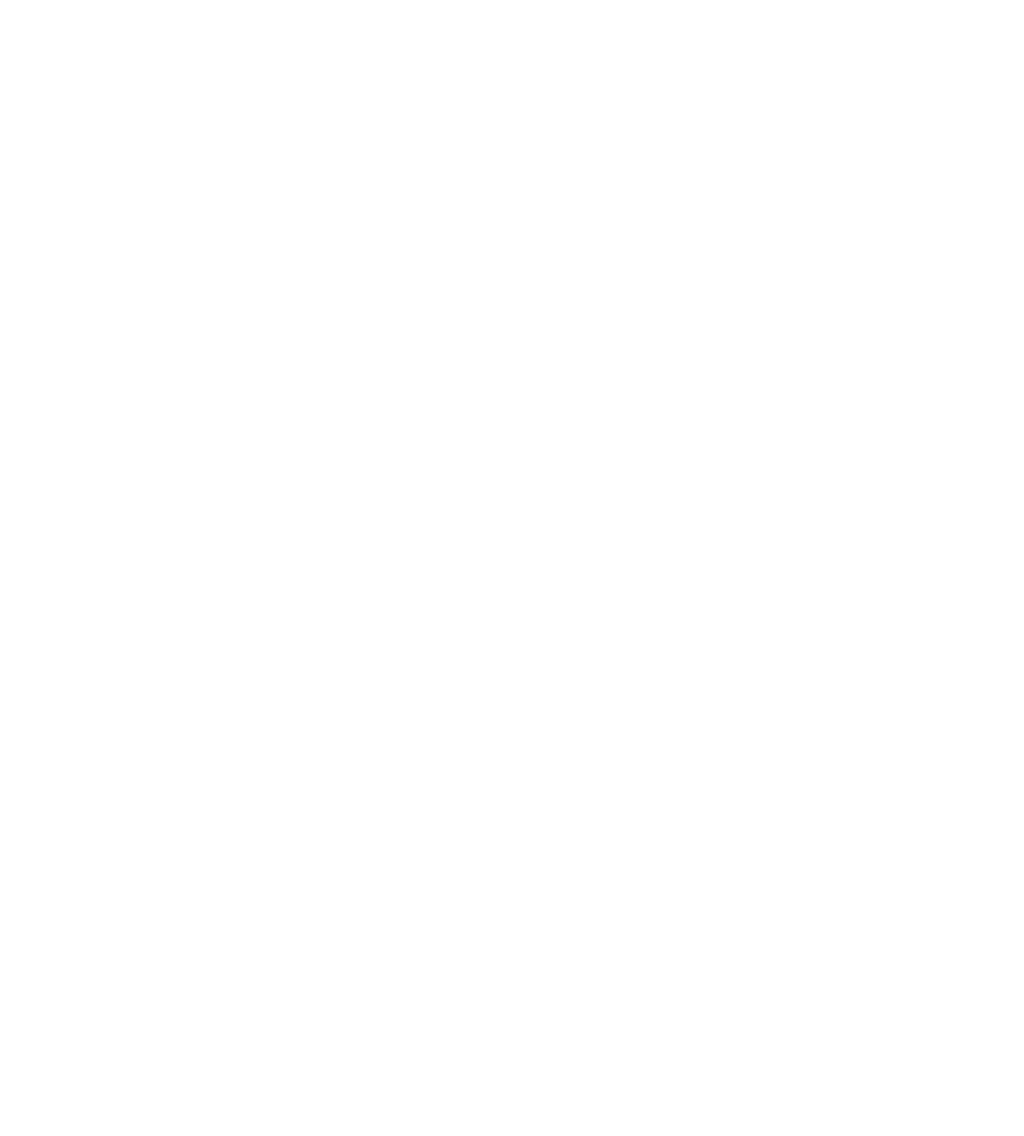
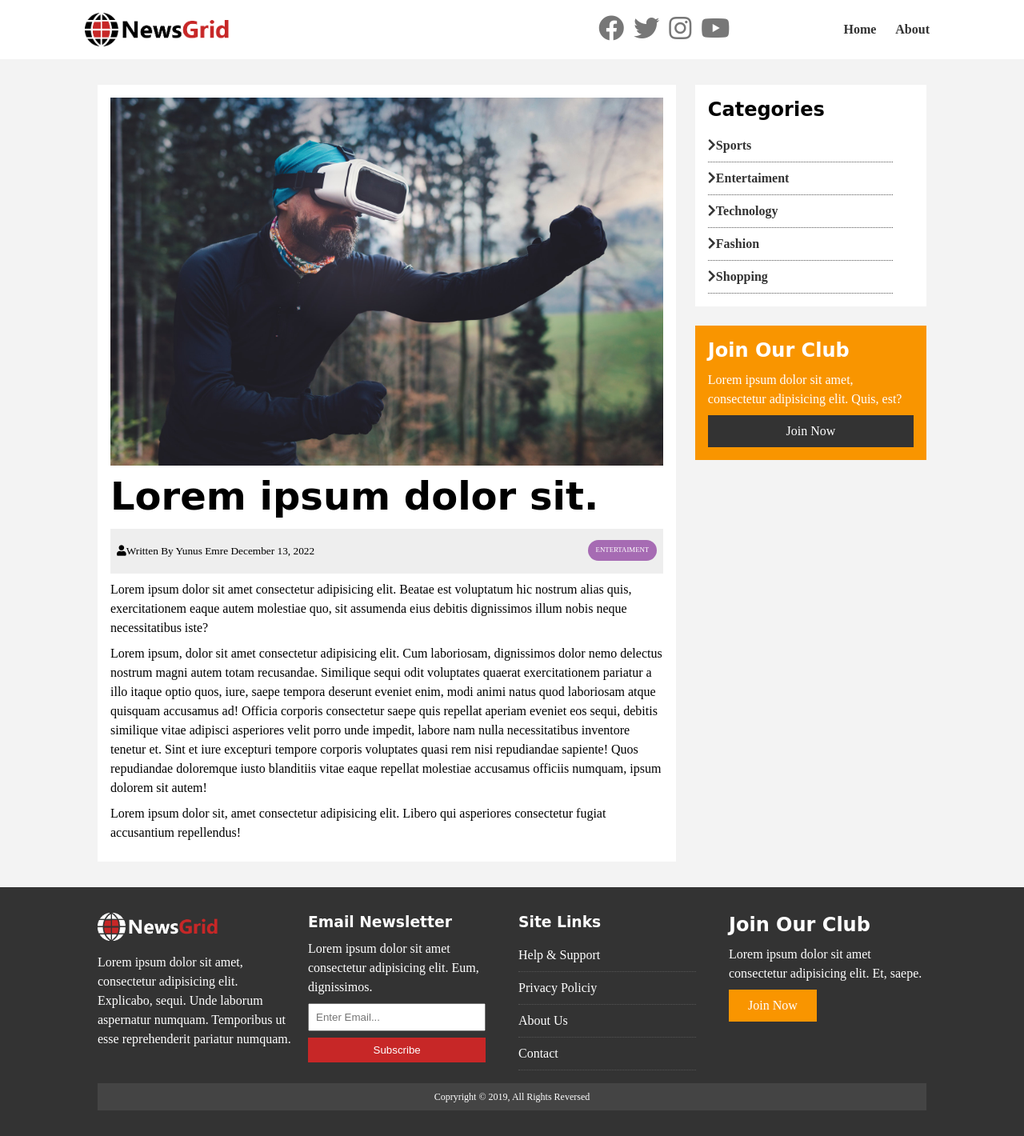
Before and after one commit to yemre41/Modern-HTML5-And-CSS3-Course, a plain HTML site: page News Grid Website/article.html in a window 1280 px wide. Shown: the whole page at 80% size. Before the commit the page ends 800 px from the top, so only its background shows below. Drawn offline with Linux system fonts and the light colour scheme.

Commit message:
NewsGrid Website

```diff
--- a/News Grid Website/article.html
+++ b/News Grid Website/article.html
@@ -4,10 +4,103 @@
     <meta charset="UTF-8">
     <meta http-equiv="X-UA-Compatible" content="IE=edge">
     <meta name="viewport" content="width=device-width, initial-scale=1.0">
-    <title>Document</title>
-    <link rel="shortcut icon" href="./image_resources/icon.png" type="image/x-icon">
+    <link rel="stylesheet" href="./css/style.css">
+    <link rel="stylesheet" media="screen and (max-width:768px)" href="./css/mobil.css">
+    <link
+    rel="stylesheet"
+    href="https://cdnjs.cloudflare.com/ajax/libs/font-awesome/5.13.0/css/all.min.css"
+    integrity="sha256-h20CPZ0QyXlBuAw7A+KluUYx/3pK+c7lYEpqLTlxjYQ="
+    crossorigin="anonymous"
+  />
+  <link rel="shortcut icon" href="./image_resources/icon.png" type="image/x-icon">
+    <title>NewsGrid | Latest News </title>
 </head>
 <body>
+   <nav id="main-nav">
+    <div class="container">
+        <img src="./image_resources/logo.png" alt="" class="logo">
+        <div class="social">
+            <a href=""><i class="fab fa-facebook fa-2x"></i></a>
+            <a href=""><i class="fab fa-twitter fa-2x"></i></a>
+            <a href=""><i class="fab fa-instagram fa-2x"></i></a>
+            <a href=""><i class="fab fa-youtube fa-2x"></i></a>
+        </div>
+        <ul>
+            <li><a href="index.html">Home</a></li>
+            <li><a href="about.html">About</a></li>
+        </ul>
+    </div>
+   </nav>
 
+   <section id="article">
+    <div class="container">
+        <div class="page-container">
+            <article class="card">
+                <img src="./image_resources/articles/ent1.jpg" alt="">
+                <h1 class="l-heading">Lorem ipsum dolor sit.</h1>
+                <div class="meta">
+                    <small>
+                        <i class="fas fa-user"></i>Written By Yunus Emre December 13,
+                        2022
+                    </small>
+                    <div class="category category-ent">Entertaiment</div>
+                </div>
+                <p>Lorem ipsum dolor sit amet consectetur adipisicing elit. Beatae est voluptatum hic nostrum alias quis, exercitationem eaque autem molestiae quo, sit assumenda eius debitis dignissimos illum nobis neque necessitatibus iste?</p>
+                <p>Lorem ipsum, dolor sit amet consectetur adipisicing elit. Cum laboriosam, dignissimos dolor nemo delectus nostrum magni autem totam recusandae. Similique sequi odit voluptates quaerat exercitationem pariatur a illo itaque optio quos, iure, saepe tempora deserunt eveniet enim, modi animi natus quod laboriosam atque quisquam accusamus ad! Officia corporis consectetur saepe quis repellat aperiam eveniet eos sequi, debitis similique vitae adipisci asperiores velit porro unde impedit, labore nam nulla necessitatibus inventore tenetur et. Sint et iure excepturi tempore corporis voluptates quasi rem nisi repudiandae sapiente! Quos repudiandae doloremque iusto blanditiis vitae eaque repellat molestiae accusamus officiis numquam, ipsum dolorem sit autem!</p>
+                <p>Lorem ipsum dolor sit, amet consectetur adipisicing elit. Libero qui asperiores consectetur fugiat accusantium repellendus!</p>
+            </article>
+
+            <aside id="categories" class="card">
+                <h2>Categories</h2>
+                <ul class="list">
+                    <li><a href=""><i class="fas fa-chevron-right">Sports</i></a></li>
+                    <li><a href=""><i class="fas fa-chevron-right">Entertaiment</i></a></li>
+                    <li><a href=""><i class="fas fa-chevron-right">Technology</i></a></li>
+                    <li><a href=""><i class="fas fa-chevron-right">Fashion</i></a></li>
+                    <li><a href=""><i class="fas fa-chevron-right">Shopping</i></a></li>
+                </ul>
+            </aside>
+
+            <aside class="card bg-secondary">
+                <h2>Join Our Club</h2>
+                <p>Lorem ipsum dolor sit amet, consectetur adipisicing elit. Quis, est?</p>
+                <a href="" class="btn btn-dark btn-block">Join Now</a>
+            </aside>
+        </div>
+    </div>
+   </section>
+
+   <!-- ! Footer ! -->
+   <footer id="main-footer" class="py-2">
+        <div class="container footer-container">
+            <div>
+                <img src="./image_resources/logo_light.png" alt="">
+                <p>Lorem ipsum dolor sit amet, consectetur adipisicing elit. Explicabo, sequi. Unde laborum aspernatur numquam. Temporibus ut esse reprehenderit pariatur numquam.</p>
+            </div>
+            <div>
+                <h3>Email Newsletter</h3>
+                <p>Lorem ipsum dolor sit amet consectetur adipisicing elit. Eum, dignissimos.</p>
+                <form action="">
+                    <input type="email" name="" id="" placeholder="Enter Email...">
+                    <input type="submit" value="Subscribe" class="btn btn-primary">
+                </form>
+            </div>
+            <div>
+                <h3>Site Links</h3>
+                <ul class="list">
+                    <li><a href="">Help & Support</a></li>
+                    <li><a href="">Privacy Policiy</a></li>
+                    <li><a href="">About Us</a></li>
+                    <li><a href="">Contact</a></li>
+                </ul>
+            </div>
+            <div>
+                <h2>Join Our Club</h2>
+                <p>Lorem ipsum dolor sit amet consectetur adipisicing elit. Et, saepe.</p>
+                <a href="" class="btn btn-secondary">Join Now</a>
+            </div>
+            <div>Copryright &copy; 2019, All Rights Reversed</div>
+        </div>
+   </footer>
 </body>
 </html>
--- a/News Grid Website/css/style.css
+++ b/News Grid Website/css/style.css
@@ -140,10 +140,14 @@ h1,h2,h3,h4,h5,h6{
 .p-2{padding: 2rem ;}
 .p-3{padding: 3rem ;}
 
+.l-heading{
+    font-size: 3rem;
+}
+
 .list li {
     padding: .5rem 0;
     border-bottom: #555 dotted 1px;
-    width: 900%;
+    width: 90%;
 }
 
 .list li a:hover{
@@ -246,6 +250,20 @@ h1,h2,h3,h4,h5,h6{
     margin-bottom: 1rem;
 }
 
+#article .meta{
+    display: flex;
+    justify-content: space-between;
+    align-items: center;
+    background: #eee;
+    padding: 0.5rem;
+}
+
+#article .meta .category{
+    margin-top: 0.4rem;
+}
+
+
+
 /* Home Articles */
 #home-articles .articles-container{
     display: grid;
```
